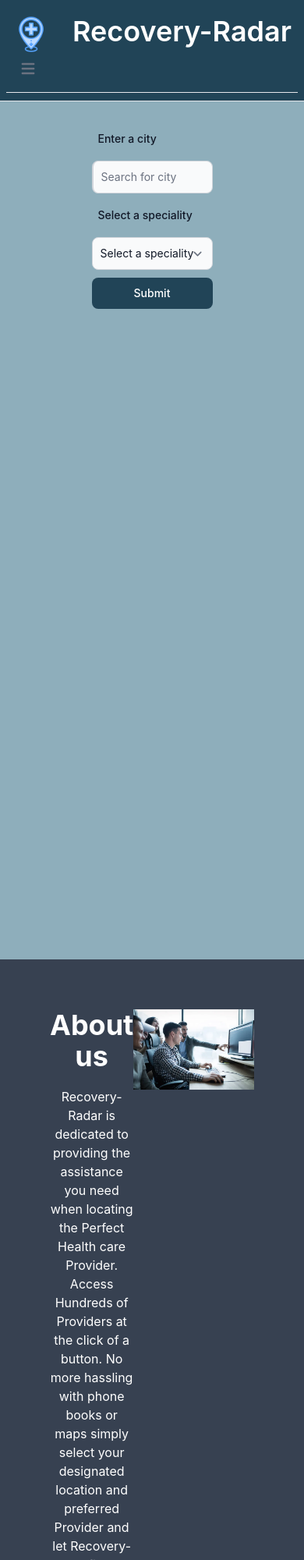
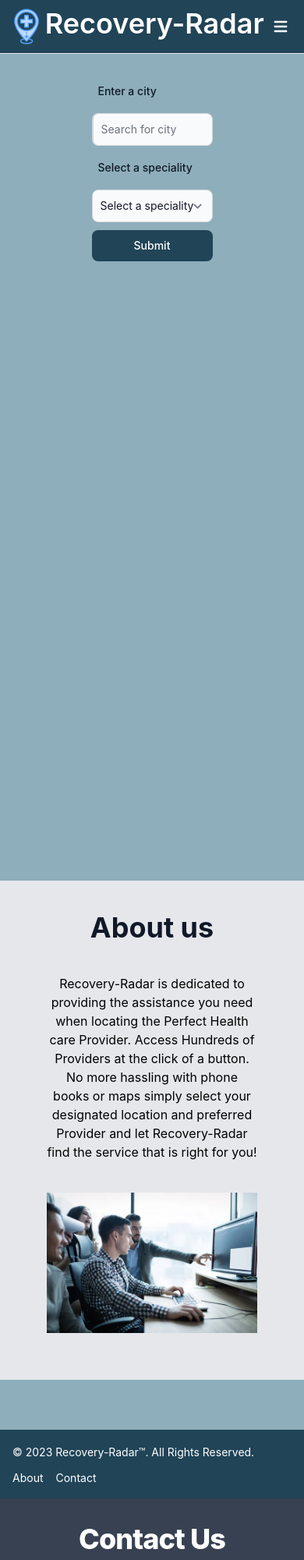
Before and after one commit to NewguyenGitHub/Recovery-Radar, a website: page index.html in a window 390 px wide. Shown: the top 2000 px of the page at 78% size. Drawn offline with nearby package versions, Linux system fonts and the light colour scheme; some packages are replaced by stand-ins of ours; no server answers.

Commit message:
contact-us-final

```diff
--- a/assets/js/index.js
+++ b/assets/js/index.js
@@ -67,8 +67,13 @@ function getNearbyDoctorsInCity(city,occupation,element,mapstylers){
 
 })})}
 
-
-
+var page= document.querySelector("#contactForm");
+console.log(page)
+function handleEmailForm(e){
+  e.preventDefault()
+  var message= document.getElementById("message").value
+  console.log(message)
+}
 
 
 //document.getElementById("submit-map").
--- a/index.html
+++ b/index.html
@@ -11,39 +11,36 @@
 
   </head>
 
-
   <body style="background-color: #8EAEBB">
 
-    <nav class="px-2 sm:px-4 py-2.5 dark:bg-gray-900 w-full z-20 top-0 left-0 border-b border-gray-200 dark:border-gray-600" style="background-color: #214457">
-
-    <nav class="px-2 sm:px-4 py-2.5 dark:bg-gray-900 w-full z-20 top-0 left-0 border-b border-gray-200 dark:border-gray-600" style="background-color: #214457">
-
-        <div class="container flex flex-wrap items-right justify-between mx-auto">
+    <nav class="px-2 sm:px-4 py-2.5 w-full z-20 top-0 left-0 border-b border-gray-200" style="background-color: #214457">
+        <div class="container flex flex-wrap justify-evenly mx-auto">
+            <div class="flex">
                 <img src=".\assets\5717514.png"  class= "object-contain h-12 w-13" alt="Recovery-Radar Logo">
-          <span class="text-center text-4xl font-semibold whitespace-nowrap dark:text-white text-white">Recovery-Radar</span>
-
-        </a>
-        <div class="flex md:order-2">
-             <button data-collapse-toggle="navbar-sticky" type="button" class="inline-flex items-center p-2 text-lg text-gray-500 rounded-lg md:hidden hover:bg-gray-100 focus:outline-none focus:ring-2 focus:ring-gray-200 dark:text-gray-400 dark:hover:bg-gray-700 dark:focus:ring-gray-600" aria-controls="navbar-sticky" aria-expanded="false">
+                <span class="text-center text-4xl font-semibold whitespace-nowrap text-white">Recovery-Radar</span>
+            </div>
+            <div class="flex md:order-2 md:hidden">
+                <button data-collapse-toggle="navbar-sticky" type="button" class="inline-flex items-center p-2 text-lg text-white rounded-lg md:hidden hover:bg-gray-100 hover:text-gray-500 focus:outline-none focus:ring-2 focus:ring-gray-200" aria-controls="navbar-sticky" aria-expanded="false">
                     <span class="sr-only">Open main menu</span>
-              <svg class="w-6 h-6" aria-hidden="true" fill="currentColor" viewBox="0 0 20 20" xmlns="http://www.w3.org/2000/svg"><path fill-rule="evenodd" d="M3 5a1 1 0 011-1h12a1 1 0 110 2H4a1 1 0 01-1-1zM3 10a1 1 0 011-1h12a1 1 0 110 2H4a1 1 0 01-1-1zM3 15a1 1 0 011-1h12a1 1 0 110 2H4a1 1 0 01-1-1z" clip-rule="evenodd"></path></svg>
+                    <svg class="w-6 h-6" aria-hidden="true" fill="currentColor" viewBox="0 0 20 20" xmlns="http://www.w3.org/2000/svg">
+                        <path fill-rule="evenodd" d="M3 5a1 1 0 011-1h12a1 1 0 110 2H4a1 1 0 01-1-1zM3 10a1 1 0 011-1h12a1 1 0 110 2H4a1 1 0 01-1-1zM3 15a1 1 0 011-1h12a1 1 0 110 2H4a1 1 0 01-1-1z" clip-rule="evenodd"></path>
+                    </svg>
                 </button>
             </div>
             <div class="items-center justify-between hidden w-full md:flex md:w-auto md:order-1" id="navbar-sticky">
-          <ul class="flex flex-col p-4 mt-4 border border-gray-100 rounded-lg bg-gray-50 md:flex-row md:space-x-8 md:mt-0 md:text-xl md:font-lg md:border-0 md:bg-white dark:bg-gray-800 md:dark:bg-gray-900 dark:border-gray-700">
+                <ul class="flex flex-col p-3 mt-4 border border-gray-100 rounded-lg bg-gray-50 md:flex-row md:space-x-8 md:mt-0 md:text-xl md:font-lg md:border-0 md:bg-white">
                     <li>
-              <a href="#home" class="block py-2 pl-3 pr-4 text-gray-700 rounded hover:bg-gray-100 md:hover:bg-transparent md:hover:text-blue-700 md:p-0 md:dark:hover:text-white dark:text-gray-400 dark:hover:bg-gray-700 dark:hover:text-white md:dark:hover:bg-transparent dark:border-gray-700" aria-current="page">Home</a>
+                        <a href="#home" class="block py-2 pl-3 pr-4 text-gray-700 rounded hover:bg-gray-100 md:hover:bg-transparent md:hover:text-blue-700 md:p-0" aria-current="page">Home</a>
                     </li>
                     <li>
-              <a href="#About" class="block py-2 pl-3 pr-4 text-gray-700 rounded hover:bg-gray-100 md:hover:bg-transparent md:hover:text-blue-700 md:p-0 md:dark:hover:text-white dark:text-gray-400 dark:hover:bg-gray-700 dark:hover:text-white md:dark:hover:bg-transparent dark:border-gray-700">About</a>
+                        <a href="#About" class="block py-2 pl-3 pr-4 text-gray-700 rounded hover:bg-gray-100 md:hover:bg-transparent md:hover:text-blue-700 md:p-0">About</a>
                     </li>
                     <li>
-              <a href="#Contact" class="block py-2 pl-3 pr-4 text-gray-700 rounded hover:bg-gray-100 md:hover:bg-transparent md:hover:text-blue-700 md:p-0 md:dark:hover:text-white dark:text-gray-400 dark:hover:bg-gray-700 dark:hover:text-white md:dark:hover:bg-transparent dark:border-gray-700">Contact</a>
+                        <a href="#Contact" class="block py-2 pl-3 pr-4 text-gray-700 rounded hover:bg-gray-100 md:hover:bg-transparent md:hover:text-blue-700 md:p-0">Contact</a>
                     </li>
                 </ul>
             </div>
         </div>
-      </nav>
     </nav>
 
     <div class="flex justify-center">
@@ -111,30 +108,11 @@
     </div>
 
 
-    <div class="flex p-5 m-5 w-auto" style="height:700px;">
+    <div class="flex p-5 mx-20 w-auto" style="height:700px;">
+
         <div id="map" class="flex w-full h-full"></div>
 
     </div>
-
-
-
-    <section id="About" class="py-16">
-      <div class="container mx-auto py-16 px-16 flex bg-gray-700 w-full">
-          <div class="w-1/2 flex flex-col text-center justify-center">
-              <h2 class="text-4xl font-bold mb-5 text-white">
-                  About us
-              </h2>
-              <p class="text-white">
-                  Recovery-Radar is dedicated to providing the assistance you need when locating the Perfect Health care Provider.
-                  Access Hundreds of Providers at the click of a button. No more hassling with phone books or maps simply select
-                  your designated location and preferred Provider and let Recovery-Radar find the service that is right for you!
-              </p>
-          </div>
-          <div>
-              <img src=".\assets\211032.jpg">
-          </div>
-      </div>
-    </section>
 
     <!-- <section class="bg-white dark:bg-gray-900">
       <div class="py-8 lg:py-16 px-4 mx-auto max-w-screen-md">
@@ -163,6 +141,42 @@
 
 
 
+    <section id="About" class="py-16">
+        <div class="container mx-auto py-10 px-10 flex bg-gray-200 w-auto flex-wrap justify-evenly">
+            <div class="lg:w-1/2 flex flex-col text-center justify-center">
+                <h2 class="text-4xl font-bold mb-5 text-gray-900">
+                    About us
+                </h2>
+                <p class="p-5 w-full">
+                    Recovery-Radar is dedicated to providing the assistance you need when locating the Perfect Health care Provider.
+                    Access Hundreds of Providers at the click of a button. No more hassling with phone books or maps simply select
+                    your designated location and preferred Provider and let Recovery-Radar find the service that is right for you!
+                </p>
+            </div>
+
+
+
+            <div class="flex justify-center p-5">
+                <img src=".\assets\211032.jpg">
+            </div>
+        </div>
+    </section>
+
+    <footer class="p-4 shadow sm:flex sm:items-center sm:justify-between md:p-6" style="background-color: #214457">
+        <span class="text-sm text-white sm:text-center">
+            © 2023 <a href="https://flowbite.com/" class="hover:underline">Recovery-Radar™</a>. All Rights Reserved.
+        </span>
+        <ul class="flex flex-wrap items-center mt-3 text-sm text-white sm:mt-0">
+            <li>
+                <a href="#About" class="mr-4 hover:underline md:mr-6 ">About</a>
+            </li>
+            <li>
+                <a href="#Contact" class="hover:underline">Contact</a>
+            </li>
+        </ul>
+    </footer>
+
+
     <script async src="https://maps.googleapis.com/maps/api/js?key=AIzaSyBF_i3KKcb_DYxqC3qOrZuIh2DLOKO4Pkc&libraries=places&callback=initMap"></script>
 
     <script src="https://cdnjs.cloudflare.com/ajax/libs/flowbite/1.6.3/flowbite.min.js"></script>
@@ -170,19 +184,19 @@
 	<script src="./assets/js/index.js"></script>
 
   </body>
-   <!-- <footer>
+  <footer>
     <section class="bg-gray-700 dark:bg-gray-900" id="Contact">
       <div class="py-8 lg:py-16 px-4 mx-auto max-w-screen-md">
          <h2 class="mb-4 text-4xl tracking-tight font-extrabold text-center text-white dark:text-white">Contact Us</h2>
          <p class="mb-8 lg:mb-16 font-light text-center text-white dark:text-gray-900 sm:text-xl">Got a technical issue? Have an idea of how we can better assist you? Need details about a particular feature? Let us know.</p>
-          <form action="https://formsubmit.co/RecoveryRadar@gmail.com" method="post" class="space-y-8">
+         <form action="https://formsubmit.co/RecoveryRadar@gmail.com" id="contactForm" method="post" class="space-y-8">
              <div>
                  <label for="email" class="block mb-2 text-sm font-medium text-white dark:text-gray-300">Your email</label>
-                  <input type="email" id="email" class="shadow-sm bg-gray-50 border border-gray-300 text-gray-900 text-sm rounded-lg focus:ring-primary-500 focus:border-primary-500 block w-full p-2.5 dark:bg-gray-700 dark:border-gray-600 dark:placeholder-gray-400 dark:text-white dark:focus:ring-primary-500 dark:focus:border-primary-500 dark:shadow-sm-light" placeholder="Recovery-Radar@github.com" required>
+                 <input type="email" id="email" class="shadow-sm bg-gray-50 border border-gray-300 text-gray-900 text-sm rounded-lg focus:ring-primary-500 focus:border-primary-500 block w-full p-2.5 dark:bg-gray-700 dark:border-gray-600 dark:placeholder-gray-400 dark:text-white dark:focus:ring-primary-500 dark:focus:border-primary-500 dark:shadow-sm-light" placeholder="Recovery-Radar@github.com" required/>
              </div>
              <div>
                  <label for="subject" class="block mb-2 text-sm font-medium text-white dark:text-gray-300">Subject</label>
-                  <input type="text" id="subject" class="block p-3 w-full text-sm text-gray-900 bg-gray-50 rounded-lg border border-gray-300 shadow-sm focus:ring-primary-500 focus:border-primary-500 dark:bg-gray-700 dark:border-gray-600 dark:placeholder-gray-400 dark:text-white dark:focus:ring-primary-500 dark:focus:border-primary-500 dark:shadow-sm-light" placeholder="Let us know how we can help you" required>
+                 <input type="text" id="subject" class="block p-3 w-full text-sm text-gray-900 bg-gray-50 rounded-lg border border-gray-300 shadow-sm focus:ring-primary-500 focus:border-primary-500 dark:bg-gray-700 dark:border-gray-600 dark:placeholder-gray-400 dark:text-white dark:focus:ring-primary-500 dark:focus:border-primary-500 dark:shadow-sm-light" placeholder="Let us know how we can help you" required/>
              </div>
              <div class="sm:col-span-2">
                  <label for="message" class="block mb-2 text-sm font-medium text-white dark:text-gray-400">Your message</label>
@@ -191,31 +205,8 @@
              <button type="Submit" class="py-3 px-5 text-sm font-medium text-center text-gray-900 rounded-lg bg-white sm:w-fit hover:bg-primary-800 focus:ring-4 focus:outline-none focus:ring-primary-300 dark:bg-primary-600 dark:hover:bg-primary-700 dark:focus:ring-primary-800">Send message</button>
          </form>
      </div>
-    </section> -->
-  <!-- <footer>
-    <section id="Contact" class="py-16">
-      <div class="container mx-auto py-16 px-16 flex bg-gray-700 w-full">
-          <div class="w-1/2 flex flex-col text-center items-center justify-center">
-              <h2 class="text-4xl font-bold mb-5 text-white text-center hover:text-center">
-                  Contact information
-              </h2>
-              <p class="text-white text-align: center;">
-                * EMAIL: recoveryradar@gmail.com
+   </section>
+ <footer>
 
-              </p>
-          </div>
-        </section> -->
 
-          <footer class="p-4 bg-gray-700 rounded-lg shadow md:flex md:items-center md:justify-between md:p-6 dark:bg-gray-800">
-      <span class="text-sm text-white sm:text-center dark:text-gray-400">© 2023 <a href="https://flowbite.com/" class="hover:underline">Recovery-Radar™</a>. All Rights Reserved.
-      </span>
-      <ul class="flex flex-wrap items-center mt-3 text-sm text-white dark:text-gray-400 sm:mt-0">
-          <li>
-              <a href="#About" class="mr-4 hover:underline md:mr-6 ">About</a>
-          </li>
-          <li>
-            <a href="#Contact" class="hover:underline">Contact</a>
-          </li>
-        </ul>
-     </footer>
 </html>
```
Also changed, not shown: README.md, public/style.css. Lines whose indentation alone changed are shown as unchanged.
